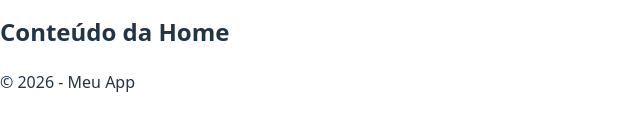
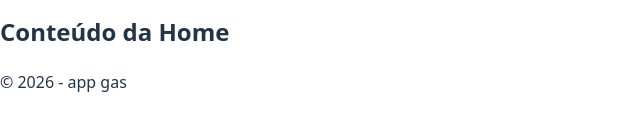
Before and after one commit to MateusLiraFront/app-gas, a React (Vite) app: page /home in a window 1280 px wide. Shown: the part 432-562 px from the top of the page, without its empty margins (0-640 px from the left). Built offline with nearby package versions, Linux system fonts and the light colour scheme.

Commit message:
teste leans

```diff
--- a/src/components/Footer/Footer.jsx
+++ b/src/components/Footer/Footer.jsx
@@ -1,7 +1,7 @@
 export default function Footer() {
   return (
     <footer className="bg-gray-100 px-4 py-4 text-sm text-center">
-      © 2026 - Meu App
+      © 2026 - app gas
     </footer>
   );
 }
```
